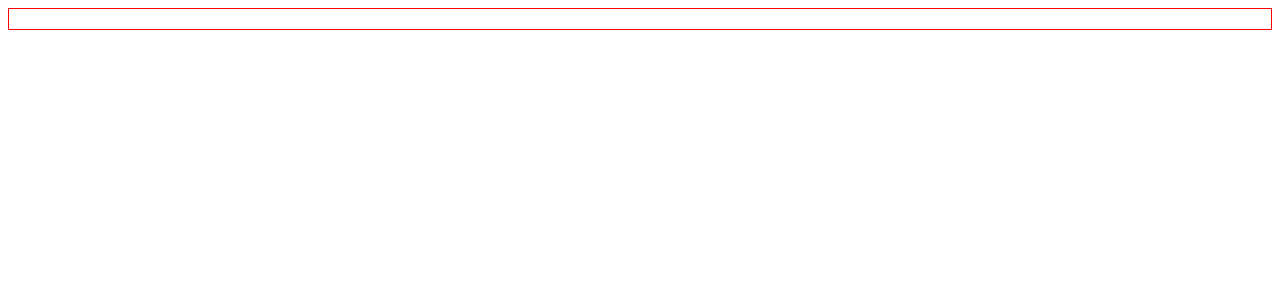
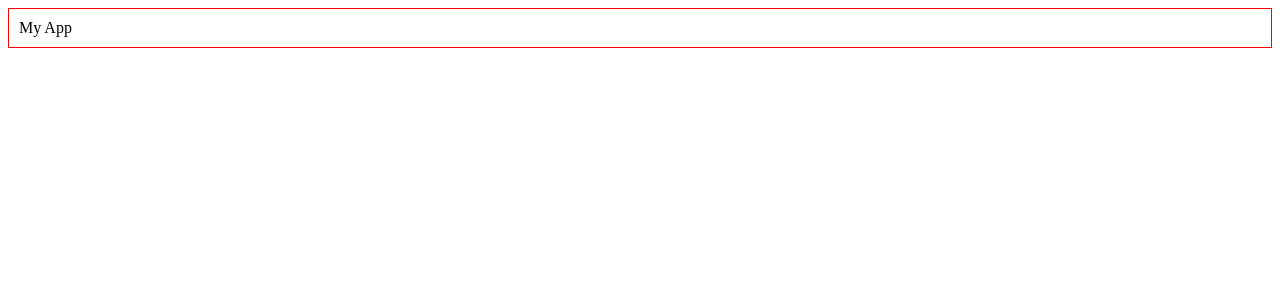
Before and after one commit to alessiobo/React-Exercices, a React (Create React App) app in the folder esercizi/: page / in a window 1280 px wide. Shown: the top 300 px of the page. Built offline with nearby package versions, Linux system fonts and the light colour scheme.

Commit message:
add composition2

```diff
--- a/esercizi/src/App.js
+++ b/esercizi/src/App.js
@@ -4,7 +4,7 @@ export function App() {
 
   return (
     <div>
-      <Container />
+      <Container title="My App" />
     </div>
   );
 }
--- a/esercizi/src/Container.js
+++ b/esercizi/src/Container.js
@@ -1,11 +1,15 @@
-// Create a Container component that renders its children within a div tag. Have the div tag use a white background
-// and a red border, either with a custom class or by using tailwindcss.
+// Modify the Container component so that it can display a title received within the title prop.
 
 import React from "react";
 import "./Container.css";
 
 export class Container extends React.Component {
   render() {
-    return <div className="container">{this.props.children}</div>;
+    return (
+      <div className="container">
+        <div className="container-title">{this.props.title}</div>
+        <div>{this.props.children}</div>
+      </div>
+    );
   }
 }
```
